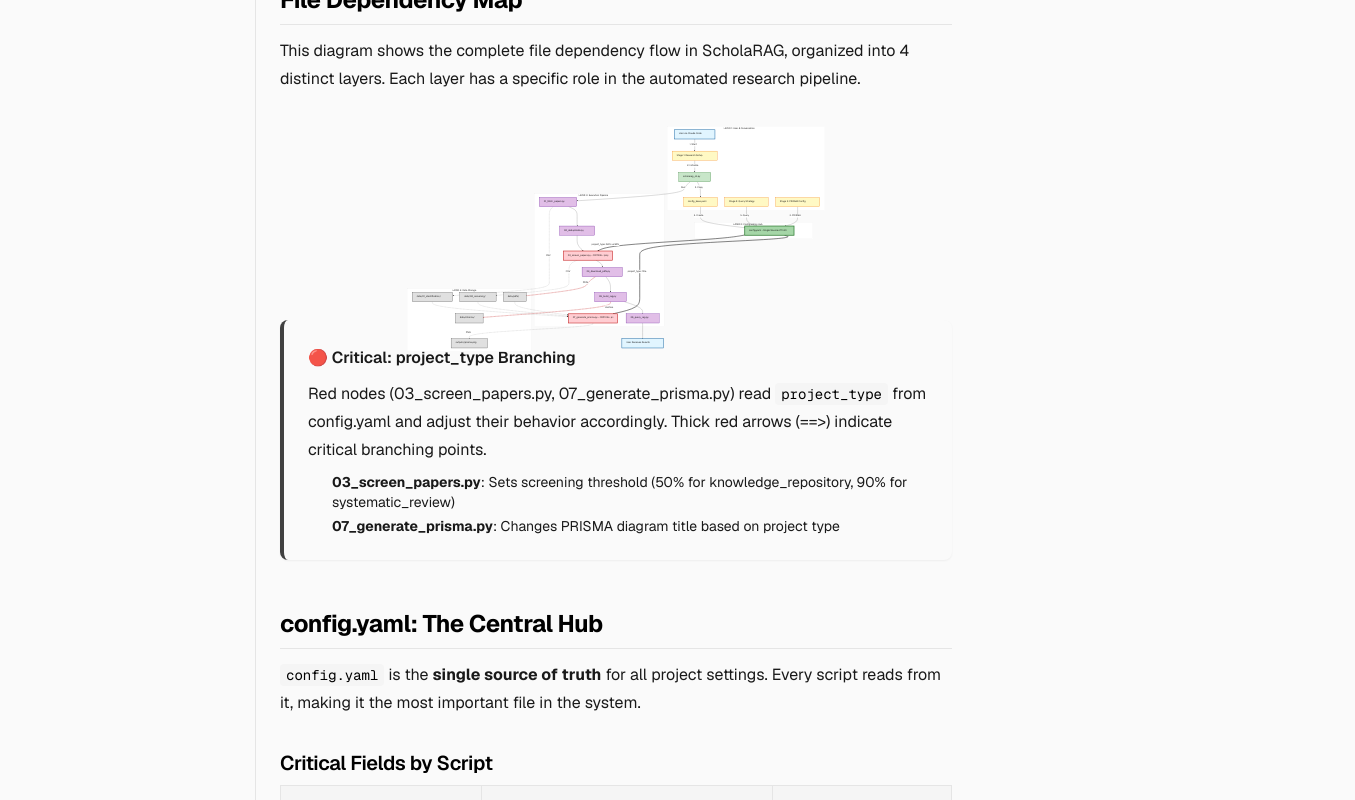
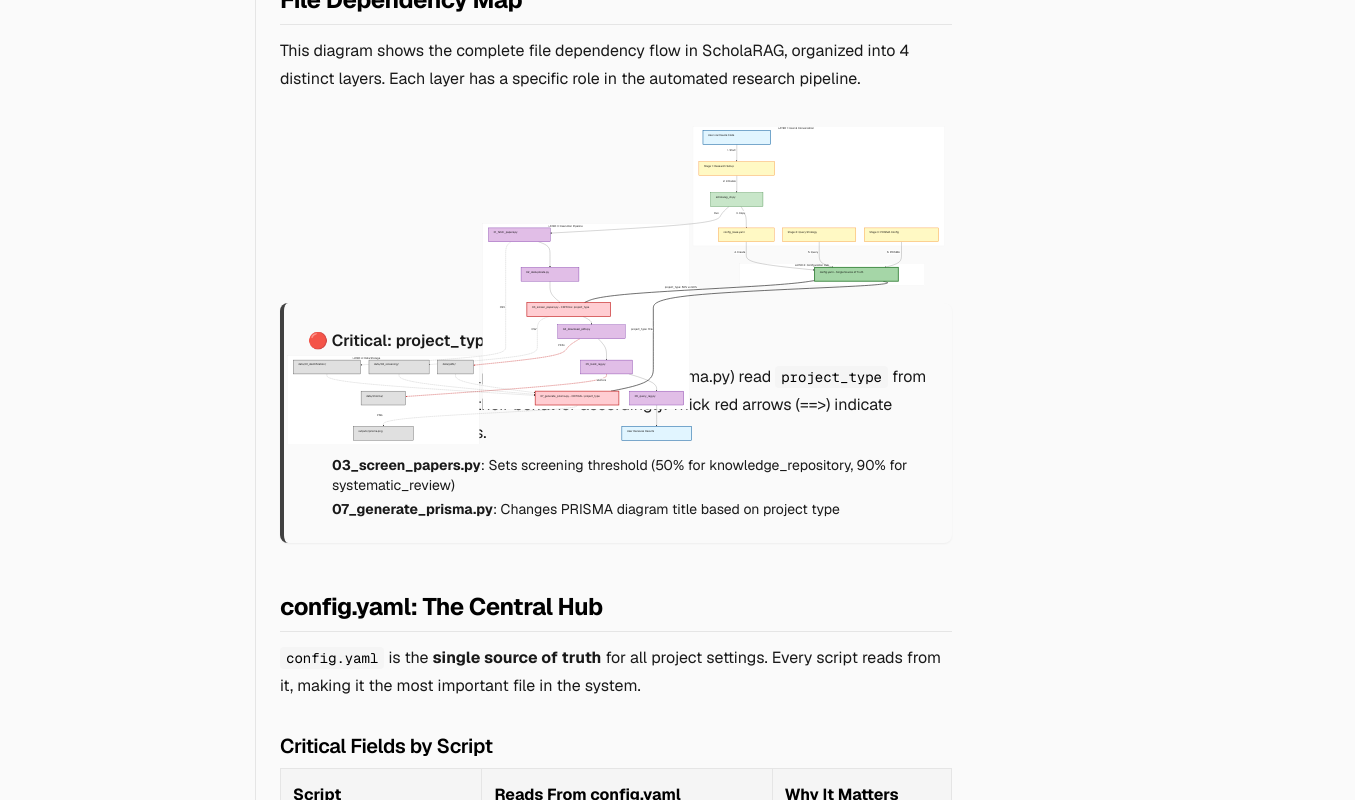
Before and after one commit to HosungYou/ResearcherRAG-helper, a Next.js app in the folder frontend/: page /codebook/architecture in a window 1280 px wide. Shown: the part 1160-1960 px from the top of the page, 1355 px wide, since content can reach past the window. Built offline with nearby package versions, Linux system fonts and the light colour scheme.

Commit message:
Change to graph TB for vertical layout and increase scale to 2.2

```diff
--- a/frontend/app/codebook/architecture/page.tsx
+++ b/frontend/app/codebook/architecture/page.tsx
@@ -62,9 +62,9 @@ outputs/ (Final RAG system + PRISMA diagram)`}
           </p>
 
           <Mermaid
-            scale={1.4}
+            scale={2.2}
             chart={`%%{init: {'theme':'base', 'themeVariables': { 'primaryColor':'#fff'}}}%%
-flowchart TD
+graph TB
  subgraph Layer1["LAYER 1: User & Conversation"]
         User["User via Claude Code"]
         Stage1["Stage 1: Research Setup"]
```
